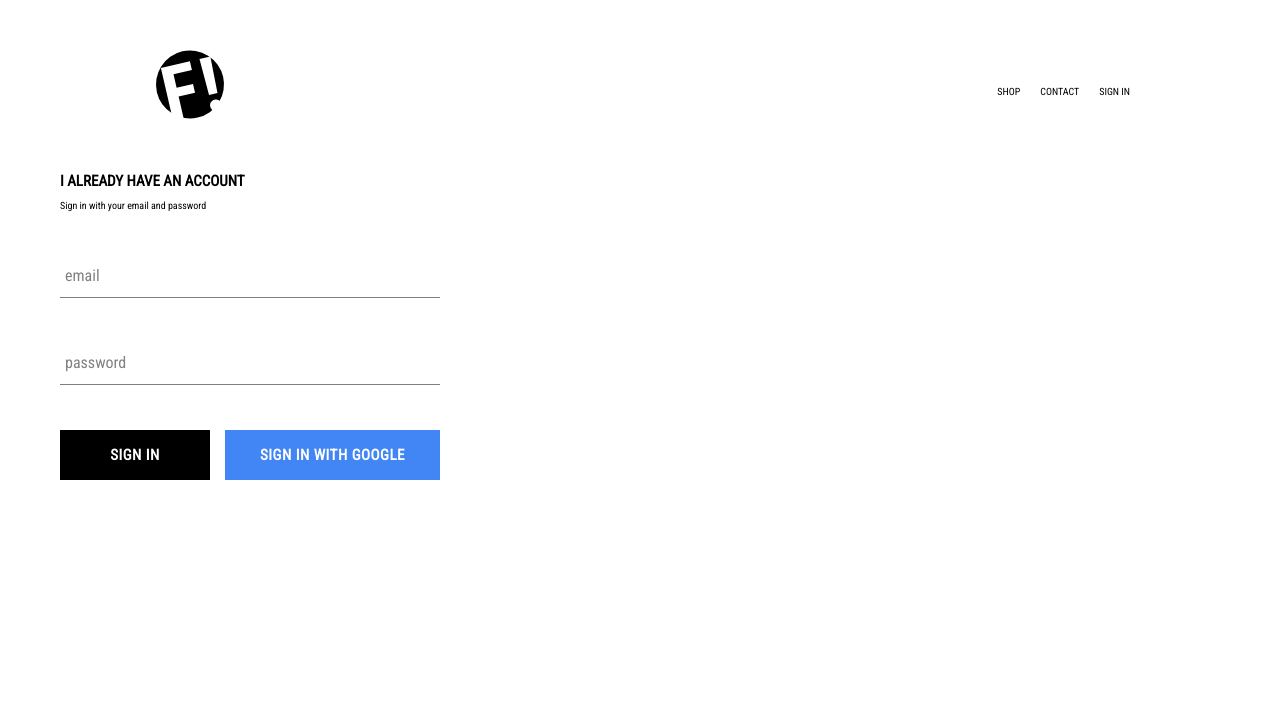
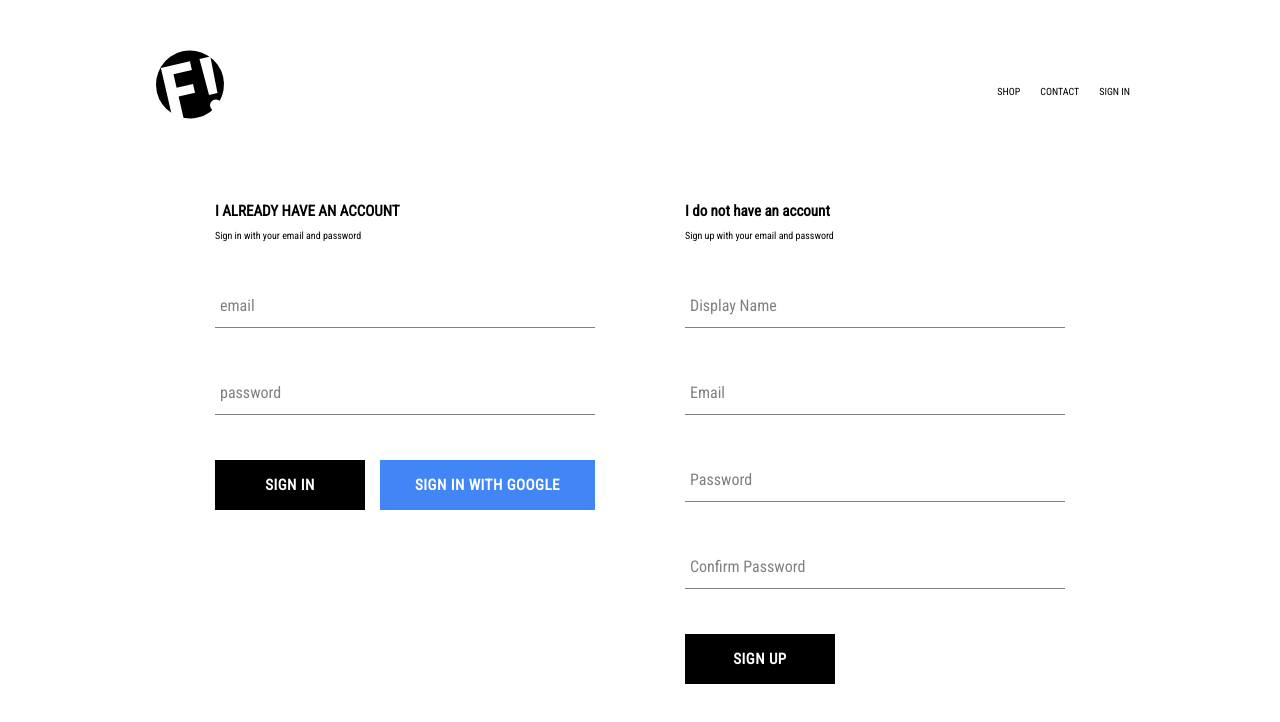
Before and after one commit to JamesMAWalker/fairwheel-bikes, a React (Create React App) app: page /signin in a window 1280 px wide. Shown: the top 722 px of the page. Built offline with nearby package versions, Linux system fonts and the light colour scheme; no server answers.

Commit message:
Create sign up with email/password component.

```diff
--- a/src/components/signup/signup.component.jsx
+++ b/src/components/signup/signup.component.jsx
@@ -3,11 +3,11 @@
 import FormInput from '../form-input/form-input.component';
 import CustomButton from '../custom-button/custom-button.component';
 
-import { auth, createUserProfileDocument } from 'firebase';
+import { auth, createUserProfileDocument } from '../../firebase/firebase.utils';
 
 import './signup.styles.scss';
 
-import React, { Component } from 'react';
+
 
 class SignUp extends React.Component {
     constructor() {
@@ -21,29 +21,41 @@
         }
     }
 
-    handleSubmit = asycn event => {
+    handleSubmit = async event => {
         event.preventDefault();
 
         const { displayName, email, password, confirmPassword } = this.state;
 
-        if (password != confirmPassword) {
+        if (password !== confirmPassword) {
             alert('passwords do not match');
-            return
+            return;
         }
 
         try {
             const { user } = await auth.createUserWithEmailAndPassword(email, password);
 
-            createUserProfileDocument(user, { displayName });
+            await createUserProfileDocument(user, { displayName });
+            this.setState({
+                displayName: '',
+                email: '',
+                password: '',
+                confirmPassword: ''
+            });
 
         } catch (err) {
             console.log('Error!', err);
 
         }
+    };
+
+    handleChange = event => {
+        const { name, value } = event.target;
+
+        this.setState({[name]: value});
     }
 
     render() {
-        const { displayName, email, password, confirmaPassword } = this.state;
+        const { displayName, email, password, confirmPassword } = this.state;
         return(
             <div className="signup">
                 <h2 className="title">I do not have an account</h2>
@@ -53,7 +65,7 @@
                         type='text'
                         name='displayName'
                         value={displayName}
-                        onChamge={this.handleChange}
+                        onChange={this.handleChange}
                         label='Display Name'
                         required
                     />
@@ -61,23 +73,23 @@
                         type='email'
                         name='email'
                         value={email}
-                        onChamge={this.handleChange}
+                        onChange={this.handleChange}
                         label='Email'
                         required
                     />
                     <FormInput
-                        type='password'
+                        type='text'
                         name='password'
                         value={password}
-                        onChamge={this.handleChange}
+                        onChange={this.handleChange}
                         label='Password'
                         required
                     />
                     <FormInput
-                        type='password'
+                        type='text'
                         name='confirmPassword'
-                        value={password}
-                        onChamge={this.handleChange}
+                        value={confirmPassword}
+                        onChange={this.handleChange}
                         label='Confirm Password'
                         required
                     />
--- a/src/components/signup/signup.styles.scss
+++ b/src/components/signup/signup.styles.scss
@@ -0,0 +1,12 @@
+// * Signup Stylesheet * //
+
+
+.signup {
+    display: flex;
+    flex-direction: column;
+    width: 380px;
+
+    .title {
+        margin: 10px 0;
+    }
+}
--- a/src/pages/signin-signup/signin-signup.component.jsx
+++ b/src/pages/signin-signup/signin-signup.component.jsx
@@ -1,11 +1,13 @@
 import React from "react";
 
 import "./signin-signup.styles.scss";
+import SignUp from '../../components/signup/signup.component';
 import Signin from '../../components/signin/signin.component';
 
 const SigninSignup = () => (
     <div className="signin-signup">
         <Signin />
+        <SignUp />
     </div>
 );
 
--- a/src/pages/signin-signup/signin-signup.styles.scss
+++ b/src/pages/signin-signup/signin-signup.styles.scss
@@ -0,0 +1,9 @@
+// * Signin & Signup Stylesheet * //
+
+
+.signin-signup {
+    width: 850px;
+    display: flex;
+    justify-content: space-between;
+    margin: 30px auto;
+}
```
